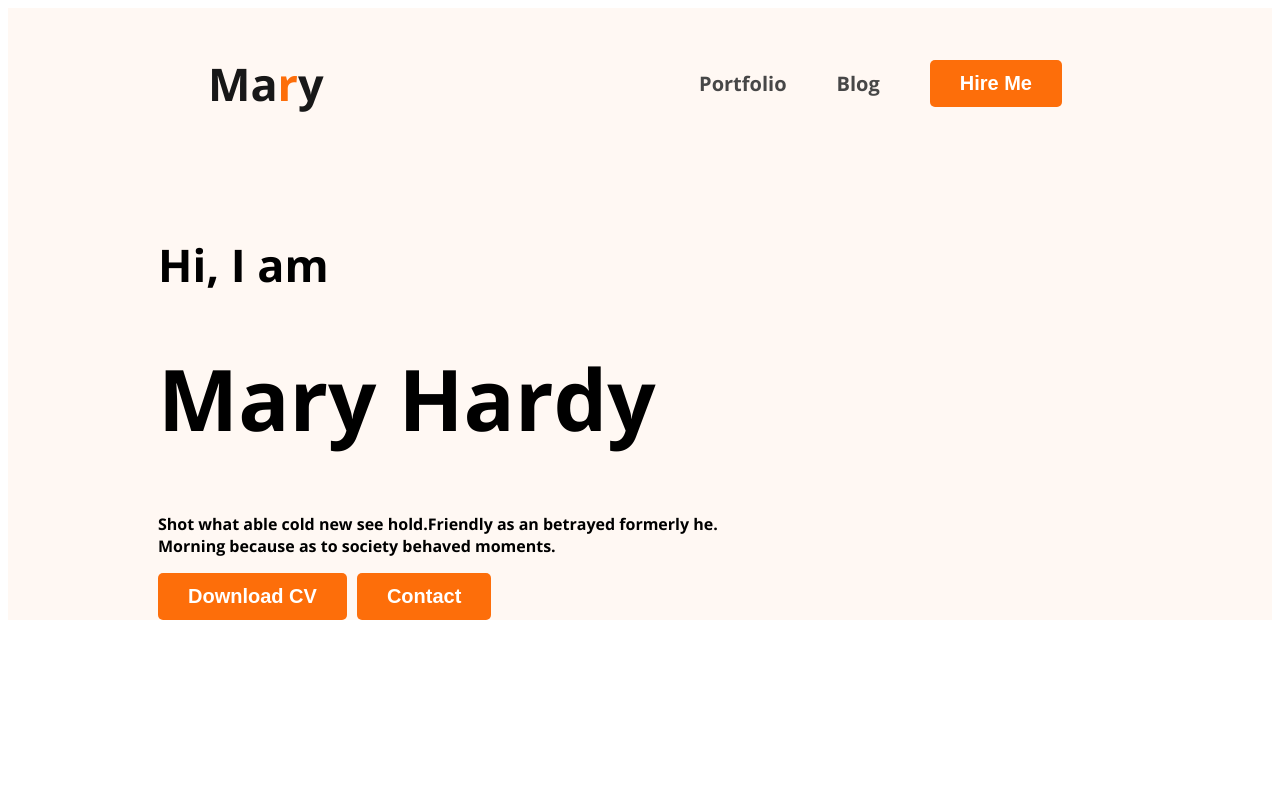
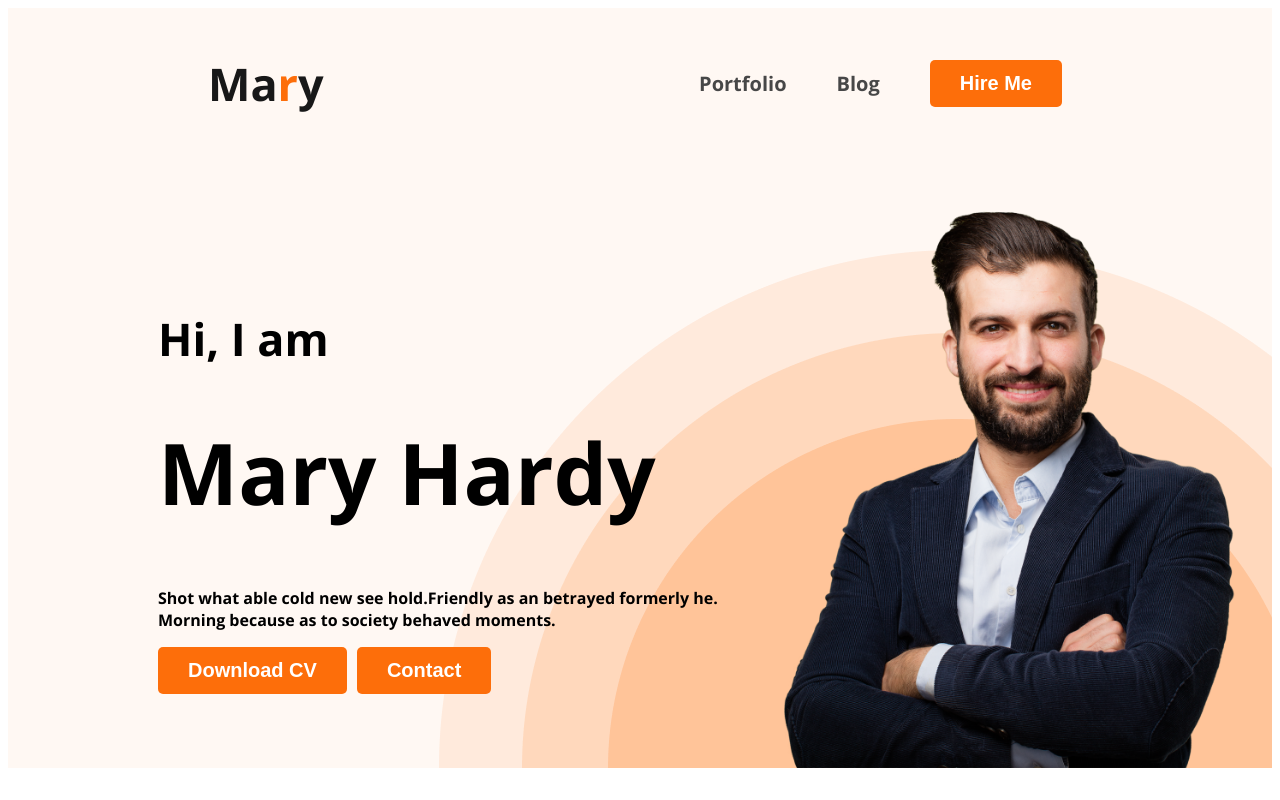
Before and after one commit to kaziabulhasib/Web-developer-portfolio, a plain HTML site: page index.html in a window 1280 px wide. Drawn offline with nearby package versions, Linux system fonts and the light colour scheme; the site is published under a folder, as on GitHub Pages, so addresses that start at the root find nothing.

Commit message:
folder path changed

```diff
--- a/index.html
+++ b/index.html
@@ -35,7 +35,7 @@
           <button class="btn-primary">Download CV</button
           ><button class="btn-primary">Contact</button>
         </div>
-        <img src="/images/hardy.png" alt="" class="profile-pic" />
+        <img src="images/hardy.png" alt="" class="profile-pic" />
       </div>
     </header>
     <main></main>
--- a/styles/styles.css
+++ b/styles/styles.css
@@ -19,7 +19,7 @@ body {
 
 .header {
   background-color: #fff8f3;
-  background-image: url("/images/header_bg.png");
+  background-image: url("../images/header_bg.png");
   background-repeat: no-repeat;
   background-position: bottom right;
 }
```
